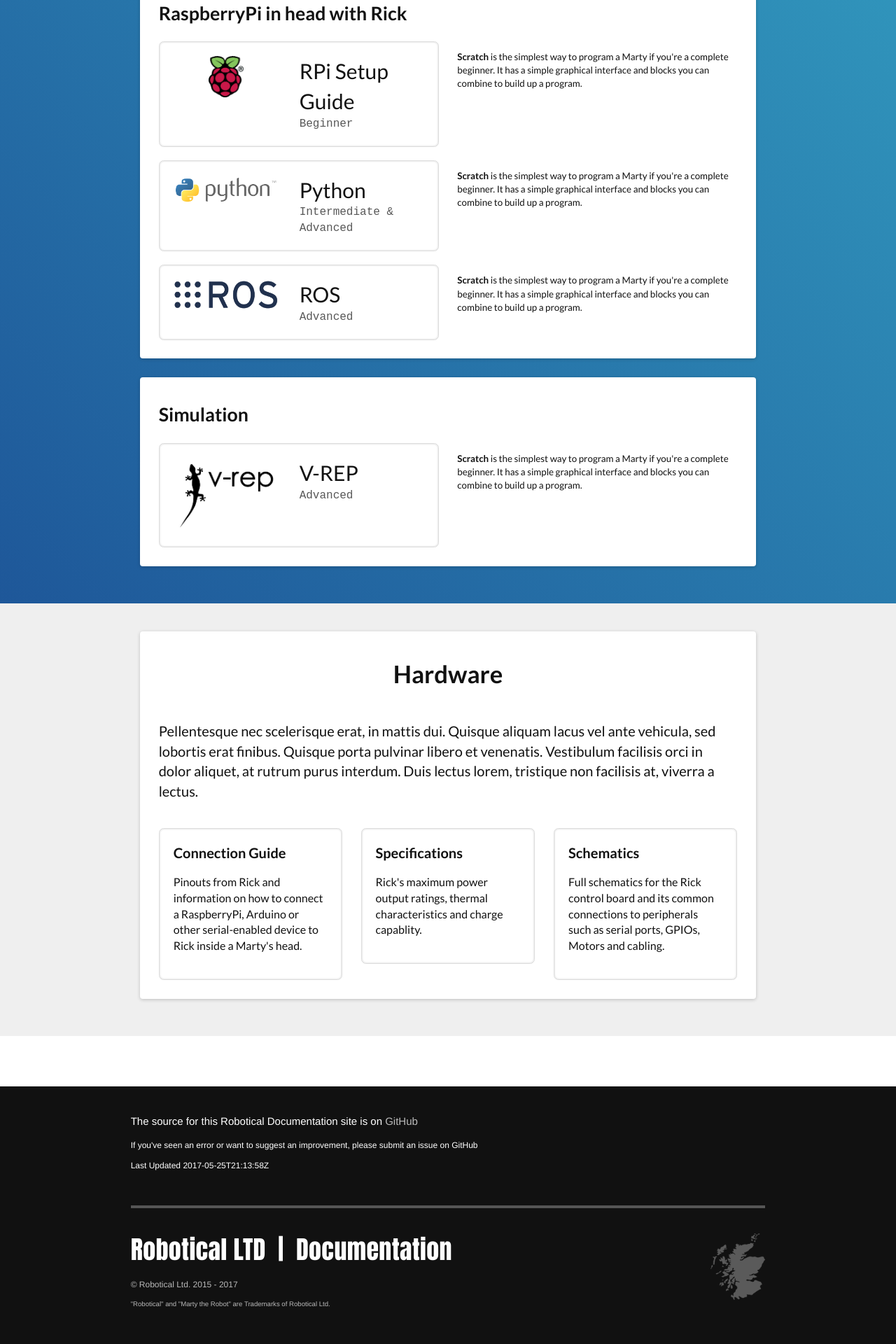
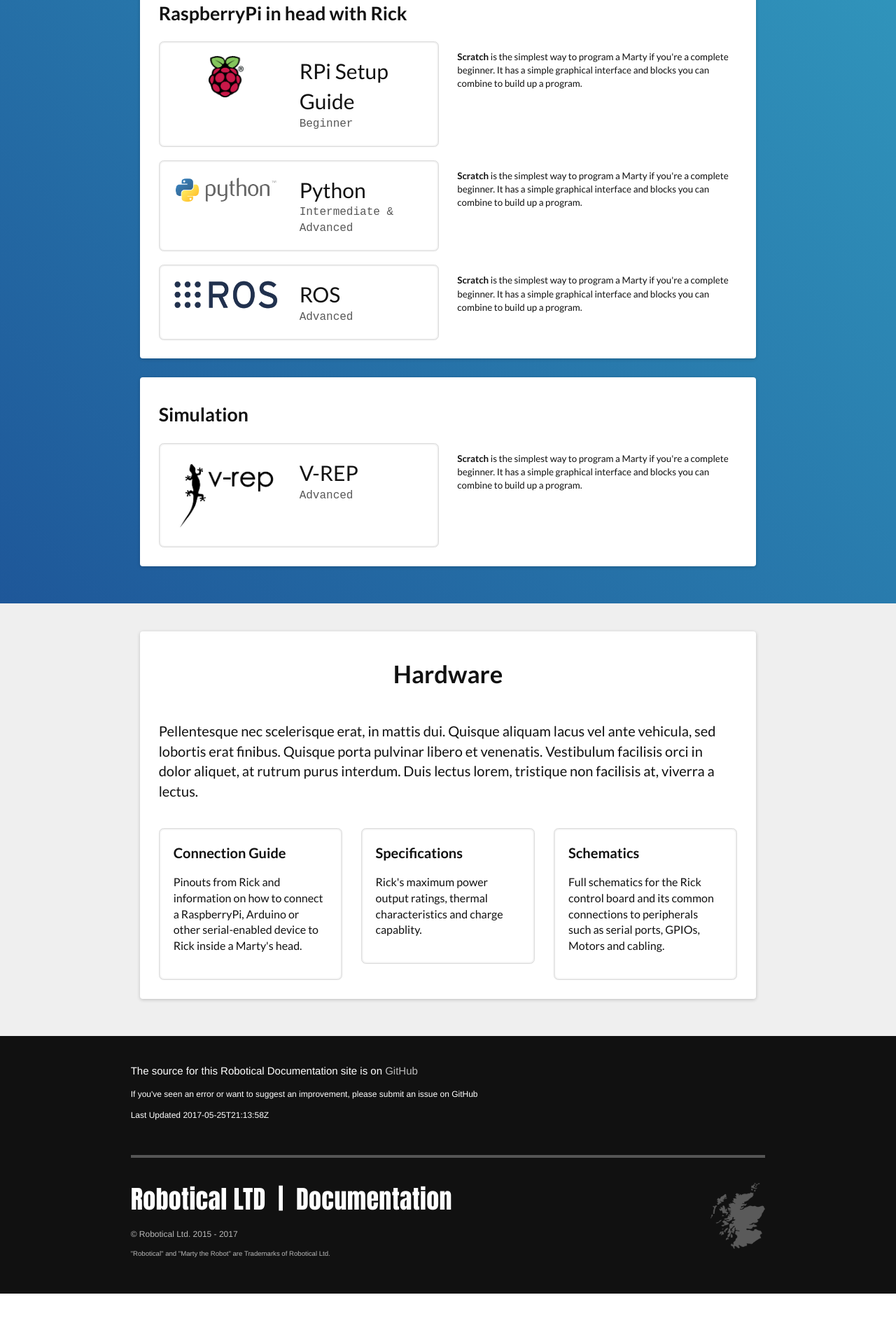
Before and after one commit to robotical/docs.robotical.io, a Jekyll site: the page built from index.html, in a window 1280 px wide. Shown: the part 1026-2946 px from the top of the page at 70% size. Built offline with Jekyll 4.4.1, drawn with Linux system fonts in a browser that asks for light colours; nearby versions of some CDN libraries; some web fonts are replaced; after the commit the page ends 2874 px from its top, so only the background shows below that.

Commit message:
Add favicons and touch icons, fix footer spacing, add meta to head

```diff
--- a/_includes/footer.html
+++ b/_includes/footer.html
@@ -1,6 +1,3 @@
-<div class="vspace">
-  &nbsp;
-</div>
 <footer>
   <div class="container vspace">
 
--- a/_layouts/base.html
+++ b/_layouts/base.html
@@ -13,6 +13,15 @@
   <link rel="stylesheet" href="{{ site.baseurl }}/css/bootstrap.min.css">
   <link rel="stylesheet" href="{{ site.baseurl }}/css/style.css?v={{site.time}}">
 
+  <meta property="og:url" content="//{{ site.baseurl }}{{ page.url }}" />
+  <meta property="og:title" content="{{ page.title }} :: {{ site.title }}" />
+  <meta property="og:site_name" content="{{ page.title }} :: {{ site.title }}" />
+  <meta property="og:type" content="website" />
+
+  <link rel="icon" type="image/png" href="{{ site.baseurl }}/img/favicon.png">
+  <link rel="apple-touch-icon icon" href="{{ site.baseurl }}/img/touchicon-lg.png">
+  <link rel="shortcut icon" href="{{ site.baseurl }}/img/touchicon-lg.png">
+
   <script src="https://ajax.googleapis.com/ajax/libs/jquery/3.2.1/jquery.min.js"></script>
 
   <script src="{{ site.baseurl }}/js/bootstrap.min.js"></script>
```
Also changed, not shown: img/favicon.png (added), img/touchicon-lg.png (added), img/touchicon.png (added).
